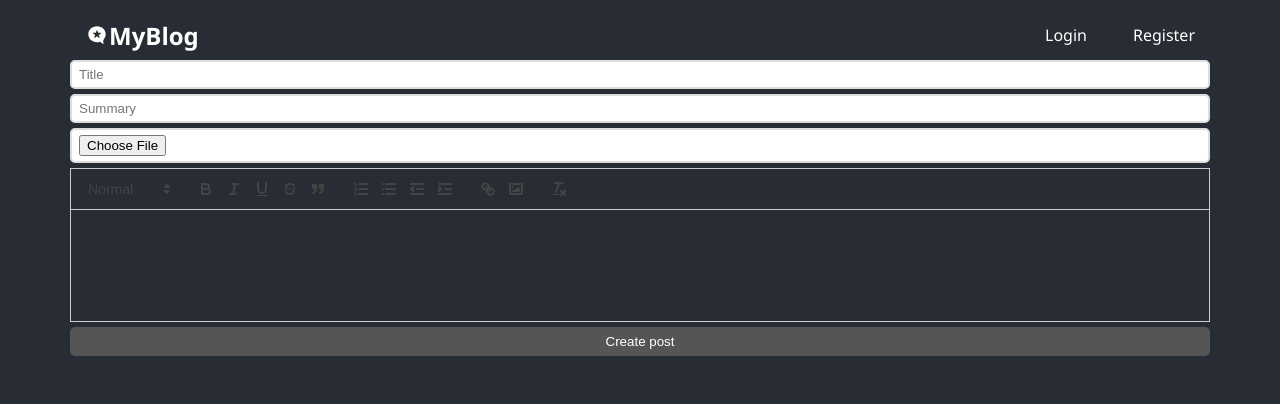
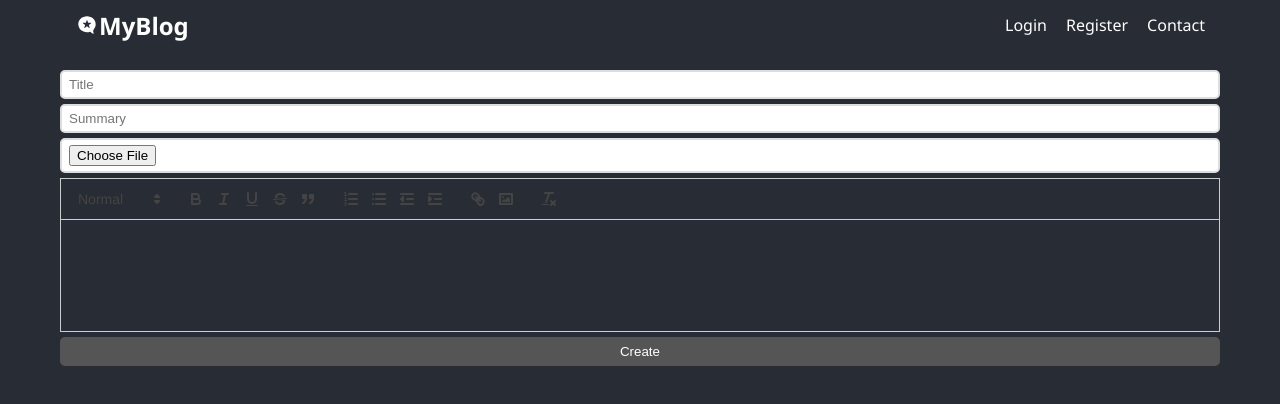
Before and after one commit to akankip1/F1-Blog, a React (Create React App) app in the folder client/: page /create in a window 1280 px wide. Shown: the top 404 px of the page. Built offline with nearby package versions, Linux system fonts and the light colour scheme; no server answers.

Commit message:
More Styles

```diff
--- a/client/public/index.html
+++ b/client/public/index.html
@@ -24,7 +24,7 @@
       work correctly both with client-side routing and a non-root public URL.
       Learn how to configure a non-root public URL by running `npm run build`.
     -->
-    <title>React App</title>
+    <title>BlogPost</title>
   </head>
   <body>
     <noscript>You need to enable JavaScript to run this app.</noscript>
--- a/client/src/App.css
+++ b/client/src/App.css
@@ -8,6 +8,8 @@ body{
 
     color: white;
     background-color: #282c34;
+    /* background-image: url('regbackground.png');
+    background-repeat: no-repeat; */
 
 }
 @media screen and (max-width: 600px){
@@ -27,9 +29,11 @@ img{
     max-width: 100%;
 }
 main{
+
     color: white;
     background-color: #282c34;
-    padding: 10px;
+    padding: 0px;
+    /* padding-top: 0; */
     margin-right: 60px;
     margin-left: 60px;
 
@@ -39,12 +43,14 @@ header{
     justify-content:space-between;
     color: white;
     background-color: #282c34;
-
+    margin-bottom: 20px;
     align-items: center;
     cursor: 'pointer';
     padding-left: 15px ;
     padding-right: 15px;
     height: 50px;
+    /* border-radius: 10px;
+    border: 0.1px solid #854CE6;     */
 
 
 }
@@ -54,13 +60,9 @@ header{
 .info{
     margin-bottom: 0;
 }
-.headerbuttons{
-    display: flex;
-    justify-content:space-between;
-    align-items: center;
-    min-width: 150px;
-    cursor: 'pointer';
-}
+/* .headerbuttons{
+
+} */
 header a{
     text-decoration:none;
     color: inherit;
@@ -89,6 +91,8 @@ div.post{
     margin-bottom: 15px;
     align-content: center;
     padding: 20px;
+
+  box-shadow: rgba(23, 92, 230, 0.214) 0px 4px 24px;
 
 }
 @media screen and (min-width: 700px) {
@@ -125,6 +129,8 @@ div.post p.summary{
 }
 
 form.login, form.register{
+    display: flex;
+    flex-direction: column;
     max-width: 400px;
     margin: 0 auto;
     height: 400px;
--- a/client/src/Header.js
+++ b/client/src/Header.js
@@ -2,9 +2,16 @@ import {Link} from "react-router-dom";
 import {useContext, useEffect, useState} from "react";
 import {UserContext} from "./UserContext";
 import { useTheme } from "@mui/material";
-import {FaMicroblog} from 'react-icons/fa'
+import {FaMicroblog} from 'react-icons/fa';
+import styled from "@emotion/styled";
 
-
+const HeaderButtons=styled.div`
+display: flex;
+justify-content:space-between;
+align-items: center;
+min-width: 200px;
+cursor: pointer;
+`;
 export default function Header() {
   const {setUserInfo,userInfo} = useContext(UserContext);
   const theme=useTheme()
@@ -35,15 +42,19 @@ export default function Header() {
       <nav>
         {username && (
           <>
-            <Link to="/create">Create new post</Link>
+            <Link to="/create">CREATE</Link>
             <a onClick={logout}>Logout ({username})</a>
           </>
         )}
         {!username && (
-          <div className="headerbuttons">
+          <HeaderButtons>
             <Link to="/login">Login</Link>
             <Link to="/register">Register</Link>
-          </div>
+            <a
+            href="https://akankip1.github.io/Portfolio-Ashrit-Kankipati/" target="_blank">Contact </a>
+          </HeaderButtons>
+
+
         )}
       </nav>
     </header>
--- a/client/src/Post.js
+++ b/client/src/Post.js
@@ -5,6 +5,7 @@ export default function Post({_id,title,summary,cover,content,createdAt,author})
 
   return (
     <div className="post">
+
       <div className="image">
         <Link to={`/post/${_id}`}>
           <img src={'http://localhost:4000/'+cover} alt=""/>
@@ -22,6 +23,7 @@ export default function Post({_id,title,summary,cover,content,createdAt,author})
         </p>
         <p className="summary">{summary}</p>
       </div>
+
     </div>
   );
 }
--- a/client/src/pages/CreatePost.js
+++ b/client/src/pages/CreatePost.js
@@ -2,7 +2,7 @@ import ReactQuill from "react-quill";
 import 'react-quill/dist/quill.snow.css';
 import {useState} from "react";
 import {Navigate} from "react-router-dom";
-import Editor from "../Editor";
+import Editor from '../Editor';
 
 export default function CreatePost() {
   const [title,setTitle] = useState('');
@@ -43,7 +43,7 @@ export default function CreatePost() {
       <input type="file"
              onChange={ev => setFiles(ev.target.files)} />
       <Editor value={content} onChange={setContent} />
-      <button style={{marginTop:'5px'}}>Create post</button>
+      <button style={{marginTop:'5px'}}>Create</button>
     </form>
   );
 }
```
Also changed, not shown: client/src/Layout.js (+7 -3 lines), 1 other file (tests, documents, lock files or other folders).
